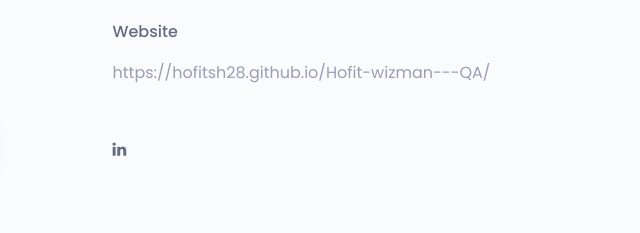
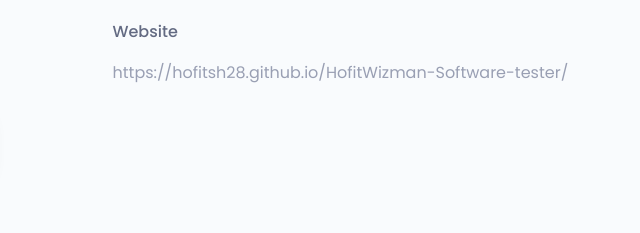
Before and after one commit to hofitsh28/HofitWizman-Software-tester, a plain HTML site: page index.html in a window 1280 px wide. Shown: the part 4232-4465 px from the top of the page, 640-1280 px from the left. Drawn offline with nearby package versions, Linux system fonts and the light colour scheme; files whose address does not match are found by name.

Commit message:
Update index.html

```diff
--- a/index.html
+++ b/index.html
@@ -426,13 +426,13 @@
 										</div>
 										<div class="single-contact-add-info">
 											<h3>website</h3>
-											<p>https://hofitsh28.github.io/Hofit-wizman---QA/</p>
+											<p>https://hofitsh28.github.io/HofitWizman-Software-tester/</p>
 										</div>
 									</div>
 								</div><!--/.contact-adress-->
 								<div class="hm-foot-icon">
 									<ul>
-										<li><a href=""><i class="fa fa-linkedin"></i></a></li><!--/li-->
+
 
 									</ul><!--/ul-->
 								</div><!--/.hm-foot-icon-->
```
